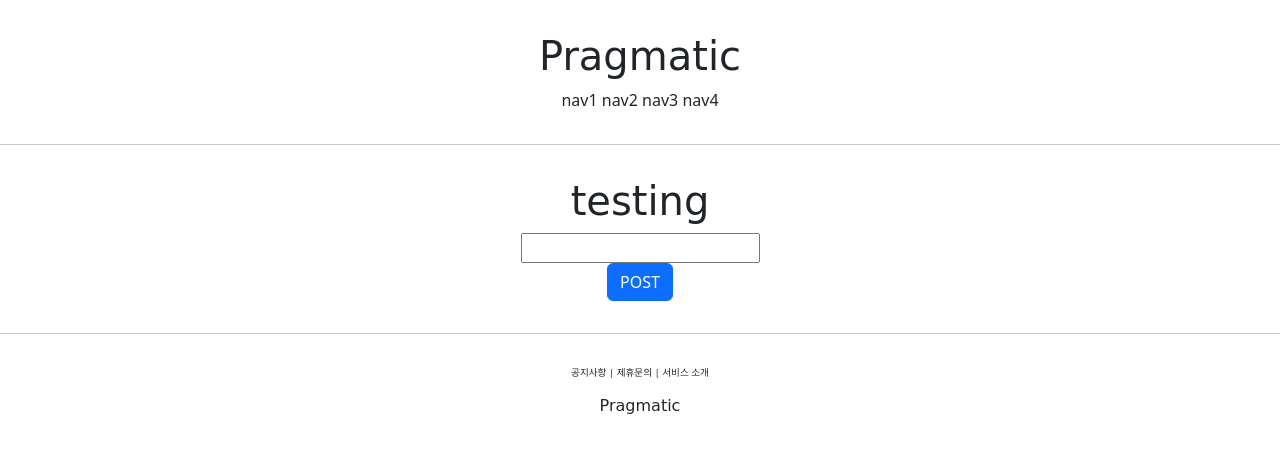
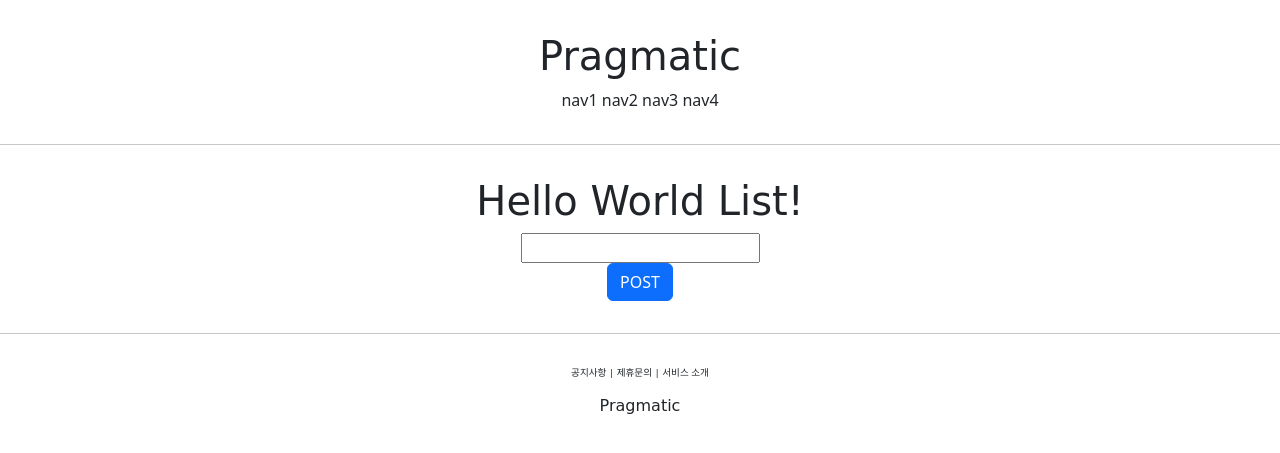
Before and after one commit to SeongHwan1101/Django_Pinterest, a Django app: page /account/hello_world/ in a window 1280 px wide. Shown: the top 453 px of the page. Run offline with Django 4.2, Linux system fonts and the light colour scheme.

Commit message:
Django course 18 commit

```diff
--- a/accountapp/templates/accountapp/hello_world.html
+++ b/accountapp/templates/accountapp/hello_world.html
@@ -4,7 +4,7 @@
 
  <div style="border-radius: 1rem; margin: 2rem; text-align: center">
     <h1 style="font-family: 'lobster', cursive;">
-        testing
+        Hello World List!
     </h1>
 
      <form action="/account/hello_world/" method="post">
@@ -17,10 +17,12 @@
          </div>
      </form>
 
-     {% if hello_world_output %}
-     <h1>
-         {{ hello_world_output.text }}
-     </h1>
+     {% if hello_world_list %}
+        {% for hello_world in hello_world_list %}
+        <h4>
+            {{ hello_world.text }}
+        </h4>
+        {% endfor %}
      {% endif %}
  </div>
 
--- a/accountapp/views.py
+++ b/accountapp/views.py
@@ -1,5 +1,6 @@
-from django.http import HttpResponse
+from django.http import HttpResponse, HttpResponseRedirect
 from django.shortcuts import render
+from django.urls import reverse
 
 from accountapp.models import HelloWorld
 
@@ -7,14 +8,20 @@
 # Create your views here.
 
 
+class HttpResnponseRedirect:
+    pass
+
+
 def hello_world(request):
-    if request.method == 'POST':
+    if request.method == "POST":
+
         temp = request.POST.get('hello_world_input')
 
         new_hello_world = HelloWorld()
         new_hello_world.text = temp
         new_hello_world.save()
 
-        return render(request, 'accountapp/hello_world.html', context={'hello_world_output': new_hello_world})
+        return HttpResponseRedirect(reverse('accountapp:hello_world'))
     else:
-        return render(request, 'accountapp/hello_world.html', context={'text': 'GET METHOD!!!'})
+        hello_world_list = HelloWorld.objects.all()
+        return render(request, 'accountapp/hello_world.html', context={'hello_world_output': hello_world_list})
```
Also changed, not shown: db.sqlite3.
